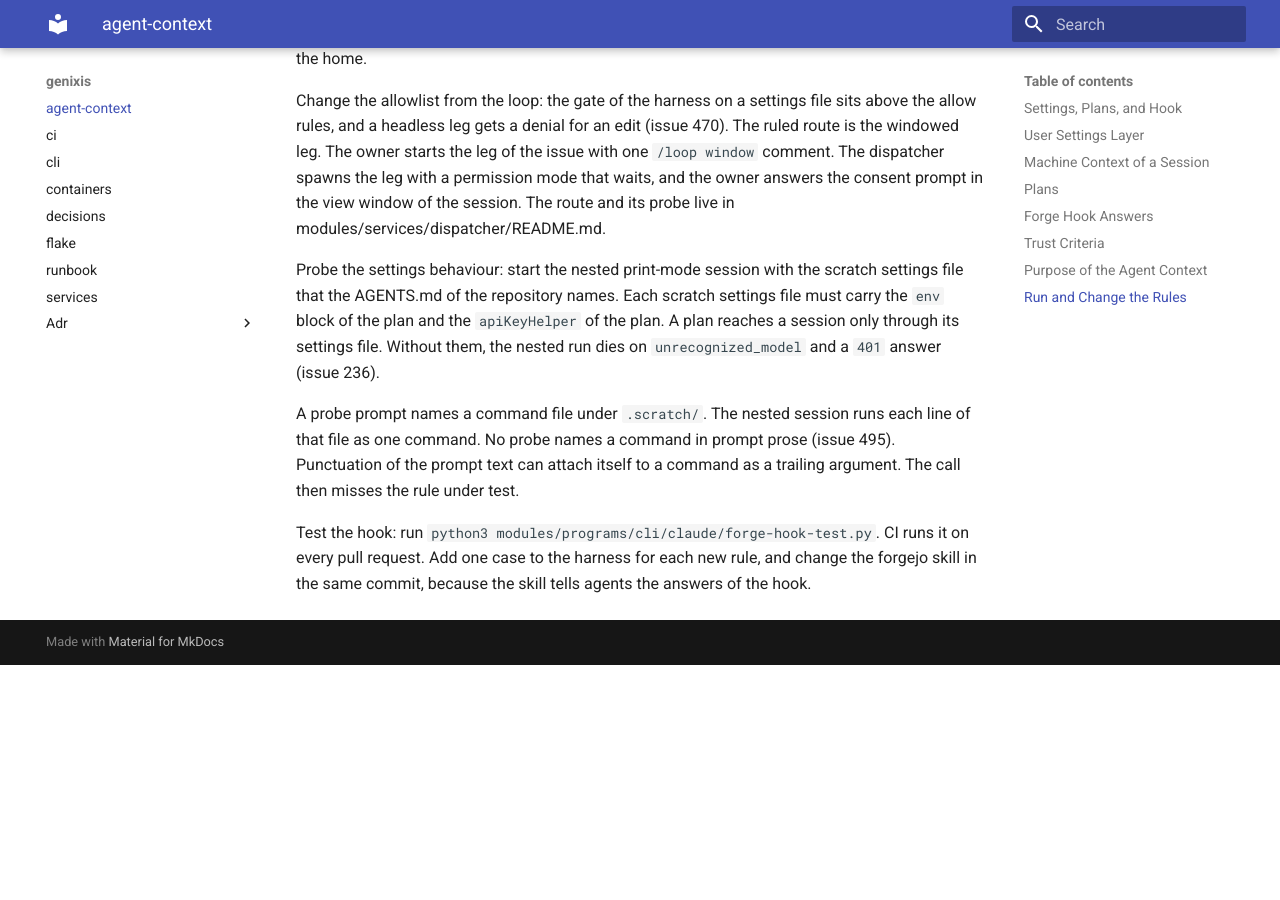
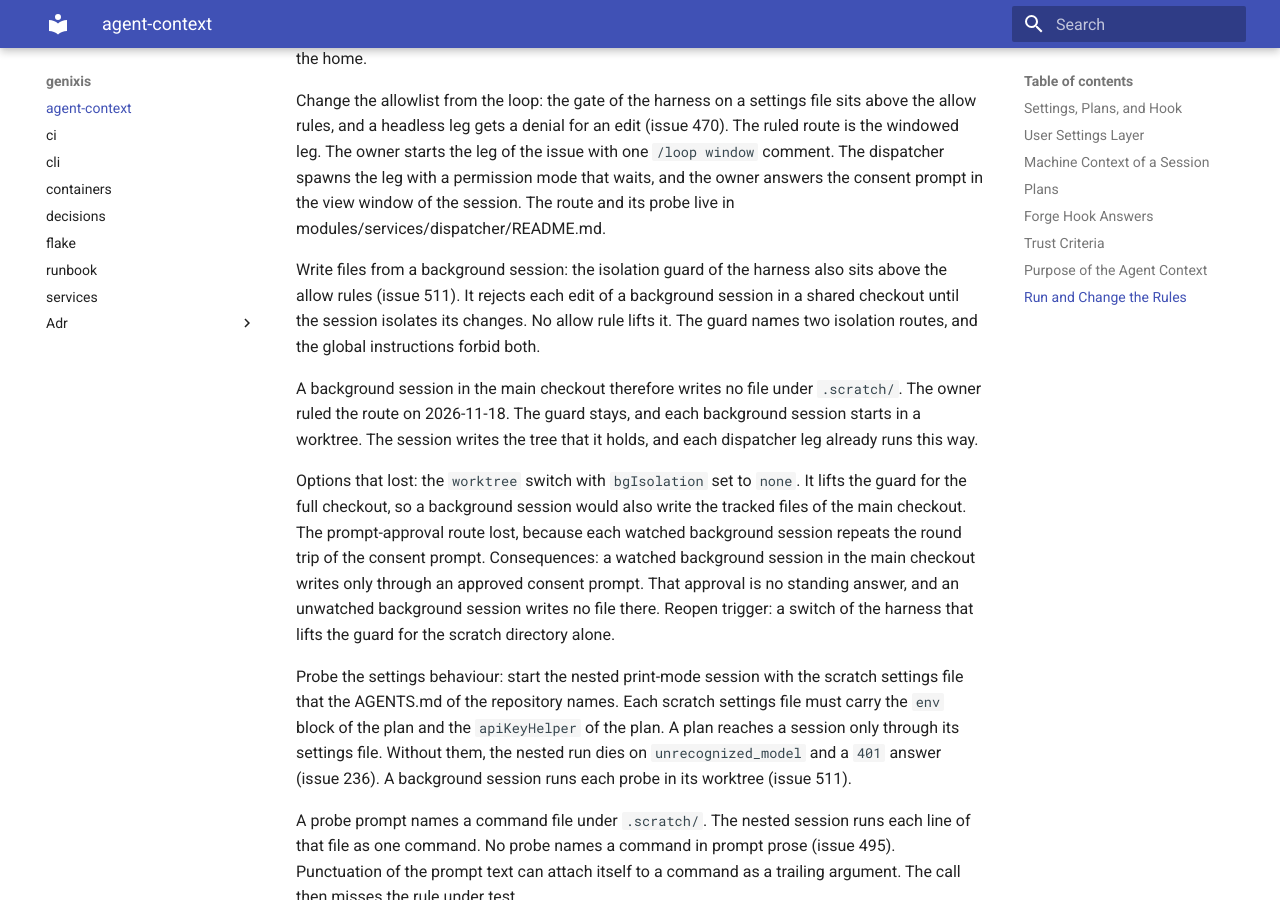
Before and after one commit to Jracon/genixis, an MkDocs documentation site: the page built from docs/agent-context.md, in a window 1280 px wide and 900 px high, scrolled down 5598 px. Built offline with MkDocs 1.6.1 and Material for MkDocs 9.7.7, drawn with Linux system fonts in a browser that asks for light colours; before the commit the page ends 6263 px from its top, so only the background shows below that.

Commit message:
docs(agent-context): record the worktree route of background sessions
The isolation guard of the harness sits above the allow rules, beside the
settings-file gate of issue 470 and the read block of issue 437: it rejects
each edit of a background session in the shared checkout, so a background
session in the main checkout writes no file under .scratch/, and the two
documented procedures (the probe files and the forge description file)
cannot run there.

The owner ruled the route in the windowed leg of issue 511, on 2026-11-18:
keep the guard, and start each background session in a worktree, so the
session writes the tree that it holds. The switch worktree with bgIsolation
set to none lost, because it lifts the guard for the full checkout. The
prompt-approval route lost, because each watched background session repeats
the round trip of the consent prompt.

The record sits in docs/agent-context.md beside the other gates that no
allow rule lifts, and the procedure texts of AGENTS.md and
docs/agent-context.md name the worktree constraint of the probe.

Co-Authored-By: Claude Code <noreply@anthropic.com>

```diff
--- a/docs/agent-context.md
+++ b/docs/agent-context.md
@@ -107,7 +107,13 @@ Change the user layer: edit modules/programs/cli/claude.nix, never `~/.claude` i
 
 Change the allowlist from the loop: the gate of the harness on a settings file sits above the allow rules, and a headless leg gets a denial for an edit (issue 470). The ruled route is the windowed leg. The owner starts the leg of the issue with one `/loop window` comment. The dispatcher spawns the leg with a permission mode that waits, and the owner answers the consent prompt in the view window of the session. The route and its probe live in modules/services/dispatcher/README.md.
 
-Probe the settings behaviour: start the nested print-mode session with the scratch settings file that the AGENTS.md of the repository names. Each scratch settings file must carry the `env` block of the plan and the `apiKeyHelper` of the plan. A plan reaches a session only through its settings file. Without them, the nested run dies on `unrecognized_model` and a `401` answer (issue 236).
+Write files from a background session: the isolation guard of the harness also sits above the allow rules (issue 511). It rejects each edit of a background session in a shared checkout until the session isolates its changes. No allow rule lifts it. The guard names two isolation routes, and the global instructions forbid both.
+
+A background session in the main checkout therefore writes no file under `.scratch/`. The owner ruled the route on 2026-11-18. The guard stays, and each background session starts in a worktree. The session writes the tree that it holds, and each dispatcher leg already runs this way.
+
+Options that lost: the `worktree` switch with `bgIsolation` set to `none`. It lifts the guard for the full checkout, so a background session would also write the tracked files of the main checkout. The prompt-approval route lost, because each watched background session repeats the round trip of the consent prompt. Consequences: a watched background session in the main checkout writes only through an approved consent prompt. That approval is no standing answer, and an unwatched background session writes no file there. Reopen trigger: a switch of the harness that lifts the guard for the scratch directory alone.
+
+Probe the settings behaviour: start the nested print-mode session with the scratch settings file that the AGENTS.md of the repository names. Each scratch settings file must carry the `env` block of the plan and the `apiKeyHelper` of the plan. A plan reaches a session only through its settings file. Without them, the nested run dies on `unrecognized_model` and a `401` answer (issue 236). A background session runs each probe in its worktree (issue 511).
 
 A probe prompt names a command file under `.scratch/`. The nested session runs each line of that file as one command. No probe names a command in prompt prose (issue 495). Punctuation of the prompt text can attach itself to a command as a trailing argument. The call then misses the rule under test.
 
```
Also changed, not shown: AGENTS.md (+1 -1 lines).
